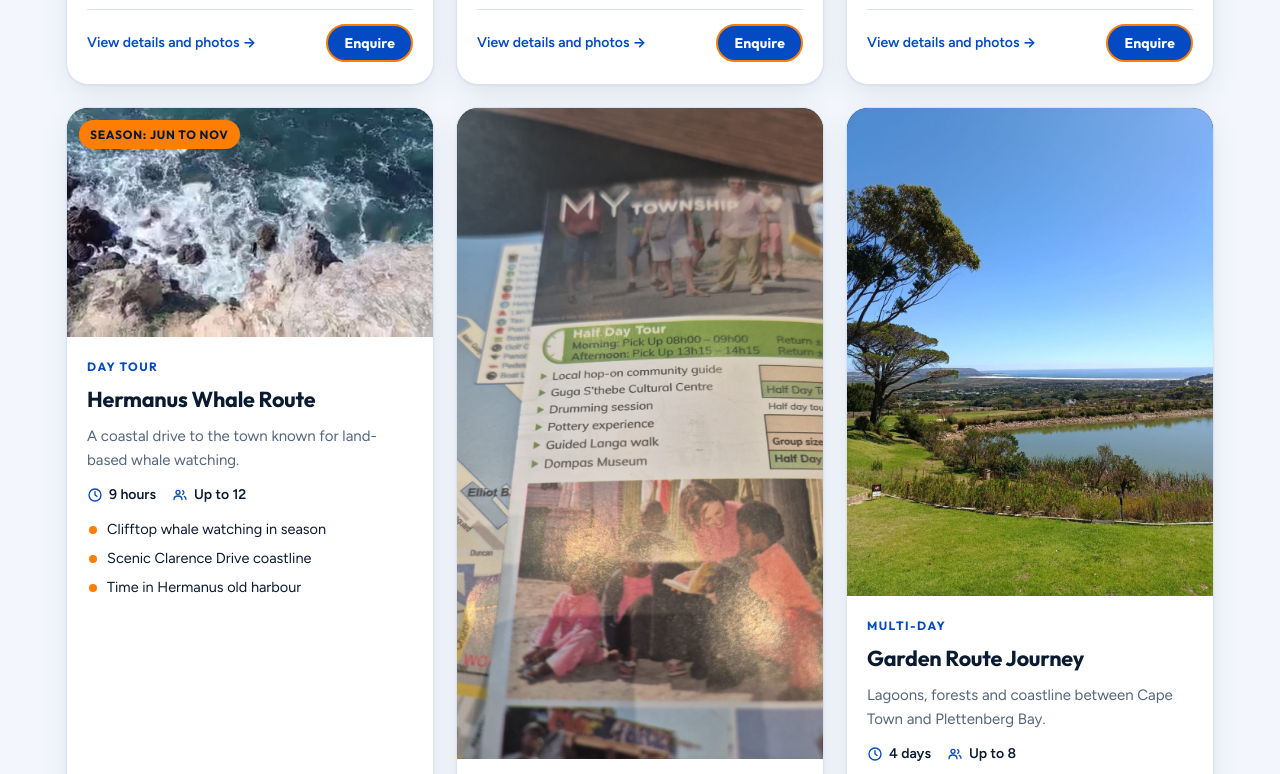
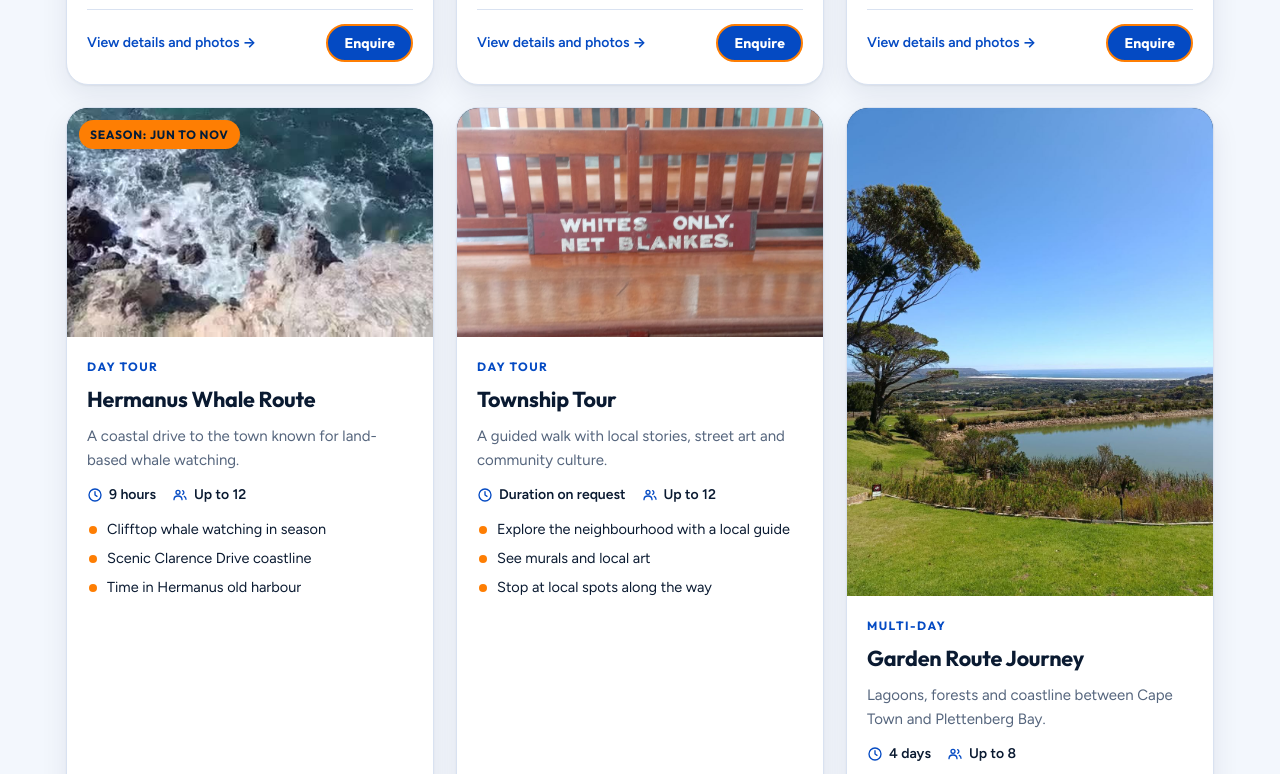
Before and after one commit to Elton166/ac-tours, a plain HTML site: page index.html in a window 1280 px wide. Shown: the part 2023-2797 px from the top of the page. Drawn offline with Linux system fonts and the light colour scheme.

Commit message:
Remove brochure photo from township tour
Co-authored-by: Copilot <223556219+Copilot@users.noreply.github.com>

```diff
--- a/index.html
+++ b/index.html
@@ -730,13 +730,13 @@ footer { background: #010f21; color: #b9c8e2; padding-block: 36px; font-size: 14
              "The route follows the scenic coastline and there is time in the old harbour before the drive back."],
       know: ["Whale season runs from about June to November. Outside those months the drive is still scenic, but sightings are unlikely.", "Sightings depend on the weather and the whales, so we cannot promise them."],
       pics: ["whale-cliff-waves", "whale-harbour-wall", "whale-harbour-boats", "whale-seafront"] },
-    { id: "township", cat: "day", scene: "township", photo: "township/WhatsApp Image 2026-11-13 at 21.38.43.jpeg", name: "Township Tour", dur: "Duration on request", grp: "Up to 12",
+    { id: "township", cat: "day", scene: "township", photo: "township/WhatsApp Image 2026-11-13 at 21.33.11.jpeg", name: "Township Tour", dur: "Duration on request", grp: "Up to 12",
       blurb: "A guided walk with local stories, street art and community culture.",
       hl: ["Explore the neighbourhood with a local guide", "See murals and local art", "Stop at local spots along the way"],
       desc: ["Explore Cape Town township life on a guided walk, hearing local stories and seeing the street art and neighbourhood landmarks along the way.",
              "The route includes time to meet local people and visit community spots. Your guide can adjust the experience to your interests."],
       know: ["Wear comfortable walking shoes.", "Please follow your guide's advice and ask before taking photographs of people."],
-      pics: ["township/WhatsApp Image 2026-11-13 at 21.33.11.jpeg", "township/WhatsApp Image 12026-11-13 at 21.33.11.jpeg", "township/WhatsApp Image 2026-11-13 at 21.37.08.jpeg", "township/WhatsApp Image 2026-11-13 at 21.38.43.jpeg"] },
+      pics: ["township/WhatsApp Image 2026-11-13 at 21.33.11.jpeg", "township/WhatsApp Image 12026-11-13 at 21.33.11.jpeg", "township/WhatsApp Image 2026-11-13 at 21.37.08.jpeg"] },
     { id: "garden", cat: "multi", scene: "garden", photo: "dam-valley-view", name: "Garden Route Journey", dur: "4 days", grp: "Up to 8",
       blurb: "Lagoons, forests and coastline between Cape Town and Plettenberg Bay.",
       hl: ["Mossel Bay, Knysna and Plettenberg Bay", "Oudtshoorn and the Cango region", "Accommodation arranged on request"],
@@ -964,7 +964,6 @@ footer { background: #010f21; color: #b9c8e2; padding-block: 36px; font-size: 14
       { f: "township/WhatsApp Image 2026-11-13 at 21.33.11.jpeg", c: "A 'Whites Only' sign on a wooden bench", w: 1600, h: 715 },
       { f: "township/WhatsApp Image 12026-11-13 at 21.33.11.jpeg", c: "A Langa township tour information page", w: 715, h: 1600 },
       { f: "township/WhatsApp Image 2026-11-13 at 21.37.08.jpeg", c: "A printed township walking tour brochure", w: 715, h: 1600 },
-      { f: "township/WhatsApp Image 2026-11-13 at 21.38.43.jpeg", c: "Visitors listening to a local guide indoors", w: 899, h: 1599 },
       { f: "whale-cliff-waves", c: "Whales surfacing below the cliffs at Hermanus", w: 1280, h: 529 },
       { f: "whale-harbour-wall", c: "Harbour wall and rocky coast on the whale route", w: 960, h: 1280 },
       { f: "whale-harbour-boats", c: "Boats in the Hermanus harbour", w: 960, h: 1280 },
```
